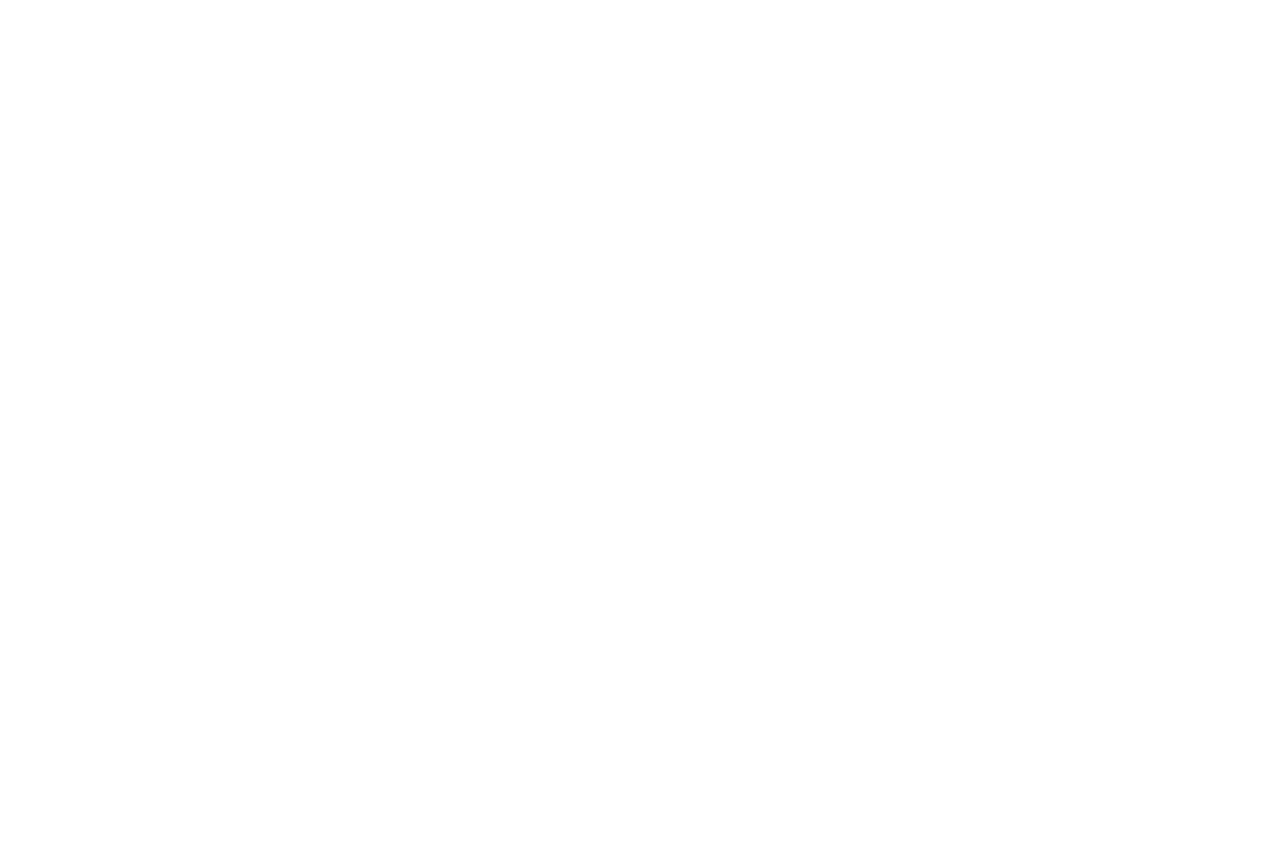
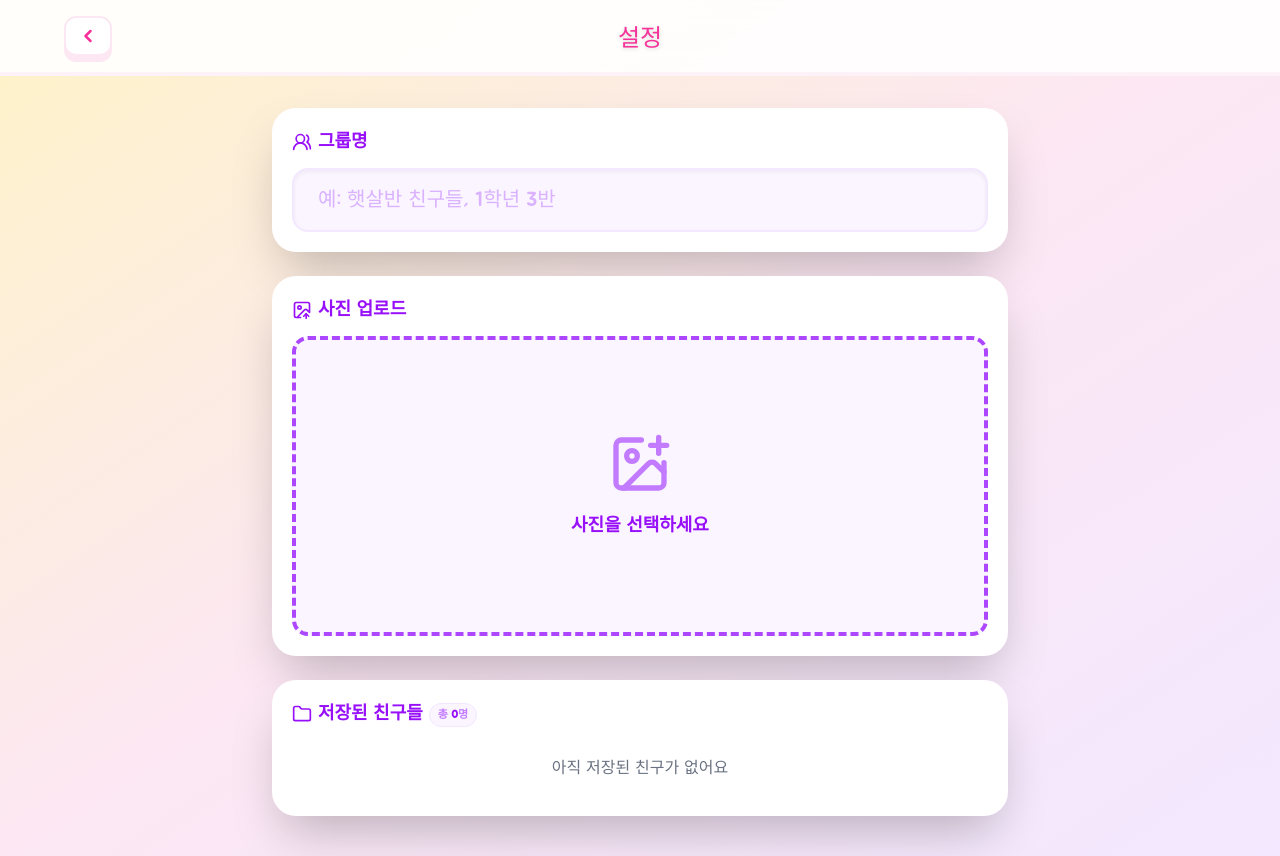
Before and after one commit to jihyuuk/eduplay, a React (Vite) app: page /setting in a window 1280 px wide. Before the commit this address had no page. Before the commit the page ends 800 px from the top, so only its background shows below. Built offline with nearby package versions, Linux system fonts and the light colour scheme.

Commit message:
feat: 설정 페이지 레이아웃 구현

```diff
--- a/src/App.tsx
+++ b/src/App.tsx
@@ -5,6 +5,7 @@ import HomePage from "./pages/HomePage";
 import FlipCardFruitPage from "./pages/FlipCardFruitPage";
 import FlipCardBattlePage from "./pages/FlipCardBattlePage";
 import { Toaster } from "react-hot-toast";
+import SettingPage from "./pages/SettingPage";
 
 export default function App() {
 
@@ -32,6 +33,7 @@ export default function App() {
       {/* 2. 주소에 따라 갈아끼워질 화면들 */}
       <Routes>
         <Route path="/" element={<HomePage />} />
+        <Route path="/setting" element={<SettingPage/>} />
         <Route path="/flip-card-kid/:difficultyParam" element={<FlipCardKidPage />} />
         <Route path="/flip-card-fruit/:difficultyParam" element={<FlipCardFruitPage />} />
         <Route path="/flip-card-battle/:difficultyParam" element={<FlipCardBattlePage />} />
--- a/src/pages/HomePage.tsx
+++ b/src/pages/HomePage.tsx
@@ -48,6 +48,10 @@ export default function HomePage() {
   const navigate = useNavigate();
 
   const [selectedGame, setSelectedGame] = useState<GameOption | null>(null);
+
+  const moveToSettingPage = () => {
+    navigate("/setting");
+  }
 
   //게임 클릭시 난이도 선택 모달
   const handleGameClick = (game: GameOption) => {
@@ -123,7 +127,7 @@ const handleGameClick = (game: GameOption) => {
 
           {/* 우측: 설정 버튼 */}
           <button
-            onClick={() => alert('설정 창을 열게요!')}
+            onClick={moveToSettingPage}
             // 모바일에서는 버튼 크기를 살짝 줄여서 공간을 확보합니다 (p-2 -> md:p-2.5)
             className="p-2 md:p-2.5 bg-white/60 backdrop-blur-sm rounded-full shadow-sm border border-white/50 hover:bg-white/90 transition-all active:scale-95 group cursor-pointer"
           >
--- /dev/null
+++ b/src/pages/SettingPage.tsx
@@ -0,0 +1,193 @@
+import { useRef, useState, type ChangeEvent } from "react";
+import SubHeader from "../components/SubHeader";
+import {
+    Cloud, Sun, Flower, Pencil, Baby, Palette, Music,
+    ArrowLeft, Home, ChevronLeft, UsersRound, MessageCircleMore,
+    ImageUp, Trash2, ImagePlus, ScanFace, CheckCircle2, AlertCircle, Folder
+} from 'lucide-react';
+import { useNavigate } from "react-router-dom";
+
+// 타입 정의 (필요에 따라 확장하세요)
+interface SavedChild {
+    id: string;
+    name: string;
+    imageUrl: string;
+}
+
+export default function SettingPage() {
+
+    // 상태 관리
+    const [groupName, setGroupName] = useState('');
+    const [userTitle, setUserTitle] = useState('');
+    const [selectedFiles, setSelectedFiles] = useState<File[]>([]);
+    const [previewUrls, setPreviewUrls] = useState<string[]>([]);
+    const [isAnalyzing, setIsAnalyzing] = useState(false);
+    const [savedChildren, setSavedChildren] = useState<SavedChild[]>([]);
+
+    // 분석 진행 상태
+    const [progress, setProgress] = useState({ current: 0, total: 0, success: 0, fail: 0 });
+
+    const fileInputRef = useRef<HTMLInputElement>(null);
+
+    const navigate = useNavigate();
+
+    // 뒤로가기 / 홈 이동 핸들러
+    const goHome = () => {
+        navigate('/', { replace: true });
+    };
+
+    // 파일 선택 핸들러
+    const handleFileChange = (e: ChangeEvent<HTMLInputElement>) => {
+        if (e.target.files) {
+            const filesArray = Array.from(e.target.files);
+            setSelectedFiles(filesArray);
+
+            // 미리보기 URL 생성
+            const urls = filesArray.map(file => URL.createObjectURL(file));
+            setPreviewUrls(urls);
+        }
+    };
+
+    // 업로드 초기화 핸들러
+    const handleResetUpload = () => {
+        setSelectedFiles([]);
+        setPreviewUrls([]);
+        if (fileInputRef.current) fileInputRef.current.value = '';
+    };
+
+    // 전체 삭제 핸들러
+    const handleResetSavedAll = () => {
+        if (window.confirm('저장된 친구들 목록을 모두 삭제하시겠습니까?')) {
+            setSavedChildren([]);
+        }
+    };
+
+    return (
+        <div className="bg-gradient-to-br from-amber-100 via-pink-100 to-purple-100 bg-fixed flex flex-col items-center min-h-screen !min-h-[100dvh]">
+
+            {/* 서브 헤더 */}
+            <SubHeader title="설정" />
+
+            {/* 메인 콘텐츠 */}
+            <main className="w-full max-w-3xl p-4">
+                {/* 기본 설정 카드 */}
+                <div className="bg-white rounded-3xl shadow-2xl p-5 mb-6 w-full mt-4">
+                    {/* 그룹명 입력 */}
+                    <div className="flex items-center text-lg text-purple-600 font-bold mb-3">
+                        <UsersRound className="w-5 h-5 mr-1.5" />
+                        그룹명
+                    </div>
+                    <input
+                        type="text"
+                        value={groupName}
+                        onChange={(e) => setGroupName(e.target.value)}
+                        className="w-full px-6 py-4 bg-purple-50 border-2 border-purple-100 rounded-2xl text-purple-700 placeholder-purple-300 focus:outline-none focus:border-purple-400 focus:bg-white focus:ring-4 focus:ring-purple-100 transition-all font-jua text-xl shadow-inner"
+                        placeholder="예: 햇살반 친구들, 1학년 3반"
+                        maxLength={15}
+                    />
+                </div>
+
+                {/* 사진 업로드 카드 */}
+                <div className="bg-white rounded-3xl shadow-2xl p-5 mb-6 w-full">
+                    {/* 타이틀 영역 & 전체삭제 */}
+                    <div className="flex items-center justify-between mb-3">
+
+                        <div className="flex items-center text-lg text-purple-600 font-bold">
+                            <ImageUp className="w-5 h-5 mr-1.5" />
+                            사진 업로드
+                        </div>
+
+                        {/* 사진이 있을 때만 삭제 버튼 표시 */}
+                        {selectedFiles.length > 0 && (
+                            <button
+                                onClick={handleResetUpload}
+                                className="flex items-center px-3 py-1.5 text-xs font-bold text-red-500 bg-red-50 hover:bg-red-500 hover:text-white border border-red-100 rounded-xl cursor-pointer"
+                            >
+                                <Trash2 className="w-3.5 h-3.5 mr-1.5" />
+                                전체 삭제
+                            </button>
+                        )}
+                    </div>
+
+                    {/* 사진 영역 */}
+                    <div>
+                        {/* 실제 인풋 (숨김) */}
+                        <input
+                            type="file"
+                            ref={fileInputRef}
+                            onChange={handleFileChange}
+                            multiple
+                            accept="image/*"
+                            className="hidden"
+                            id="photo-input"
+                        />
+
+                        {/* 업로드 영역 (미리보기) */}
+                        <div className="flex rounded-2xl p-3 border-4 border-dashed border-purple-500 bg-purple-50 min-h-[300px]">
+                            <label
+                                htmlFor="photo-input"
+                                className="cursor-pointer w-full flex flex-col items-center justify-center"
+                            >
+                                {previewUrls.length === 0 ? (
+                                    // 업로드된 사진이 없을때
+                                    <>
+                                        <ImagePlus className="w-16 h-16 text-purple-400 mb-4" />
+                                        <p className="text-lg text-purple-600 font-bold">사진을 선택하세요</p>
+                                        {/* <p className="text-sm text-gray-500 mt-2">클릭하거나 드래그해서 업로드</p> */}
+                                    </>
+                                ) : (
+                                    //업로드 된 사진이 있을떄
+                                    <div className="w-full flex flex-wrap justify-center gap-4 max-h-80 overflow-y-auto p-1">
+                                        {previewUrls.map((url, idx) => (
+                                            <img
+                                                key={idx}
+                                                src={url}
+                                                alt={`preview-${idx}`}
+                                                className="w-20 h-20 object-cover rounded-xl shadow-md border-2 border-white"
+                                            />
+                                        ))}
+                                    </div>
+                                )}
+                            </label>
+                        </div>
+
+                    </div>
+                </div>
+
+                {/* 저장된 친구들 목록 카드 */}
+                <div className="bg-white rounded-3xl shadow-2xl p-5 mb-6 w-full">
+                    <div className="flex items-center justify-between mb-3">
+
+                        <div className="flex items-center gap-1.5 text-lg text-purple-600 font-bold">
+                            <Folder className="w-5 h-5" />
+                            저장된 친구들
+                            <span className="px-2 py-0.5 bg-purple-50 text-purple-400 text-[11px] font-bold rounded-full border border-purple-100 mt-0.5">
+                                총 <span className="text-purple-600">{savedChildren.length}</span>명
+                            </span>
+                        </div>
+
+                        {savedChildren.length > 0 && (
+                            <button
+                                onClick={handleResetSavedAll}
+                                className="flex items-center px-3 py-1.5 text-xs font-bold text-red-500 bg-red-50 hover:bg-red-500 hover:text-white border border-red-100 rounded-xl cursor-pointer"
+                            >
+                                <Trash2 className="w-3.5 h-3.5 mr-1.5" />
+                                전체 삭제
+                            </button>
+                        )}
+                    </div>
+
+                    {savedChildren.length === 0 ? (
+                        <p className="text-gray-500 text-center py-4">아직 저장된 친구가 없어요</p>
+                    ) : (
+                        <div className="flex flex-wrap gap-4 justify-start">
+                            {/* 여기에 저장된 아이들 렌더링 (예시 컴포넌트 구조) */}
+                            {/* {savedChildren.map(child => ( ... ))} */}
+                        </div>
+                    )}
+                </div>
+            </main>
+
+        </div>
+    );
+}
```
Lines whose indentation alone changed are shown as unchanged.
